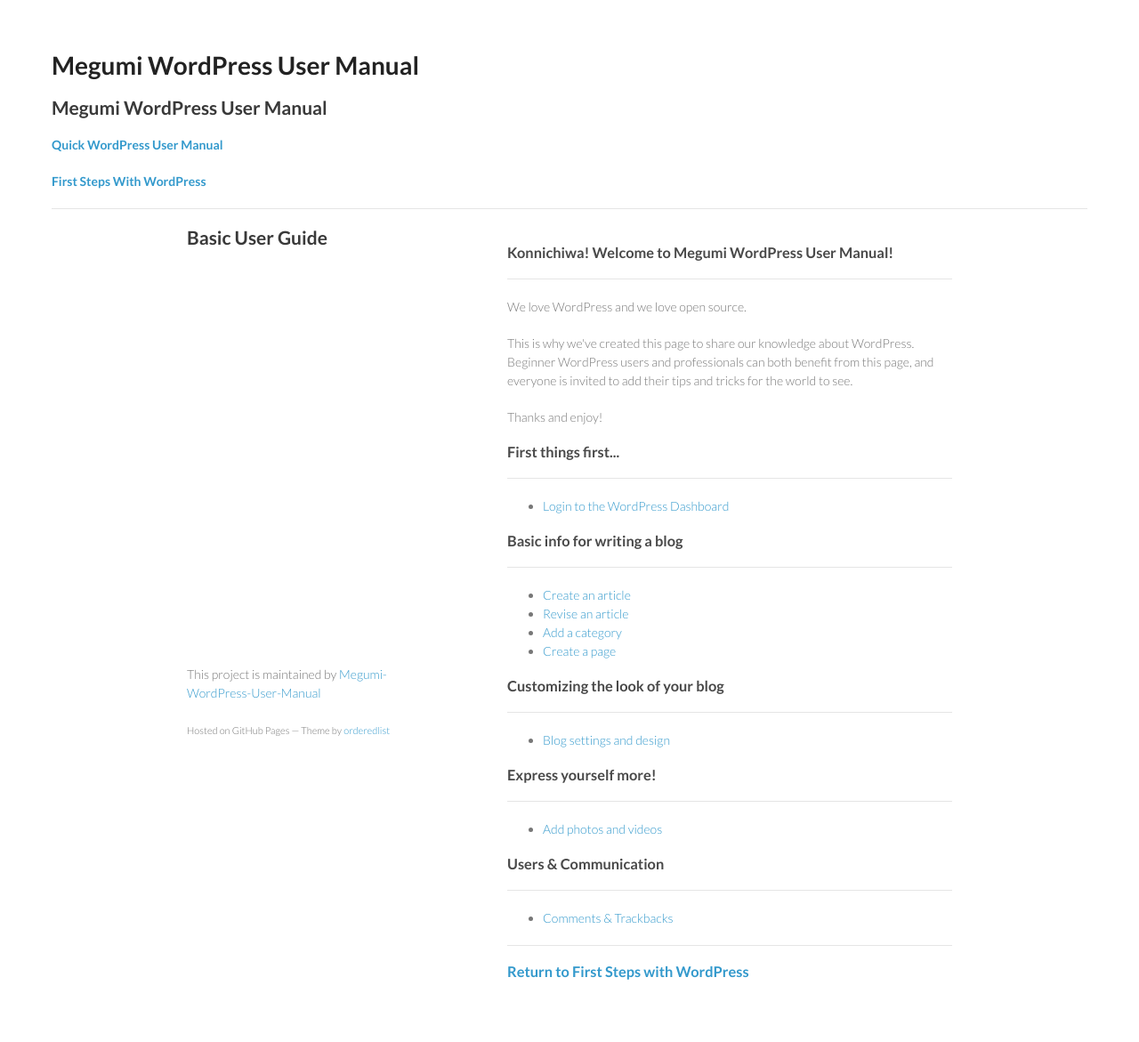
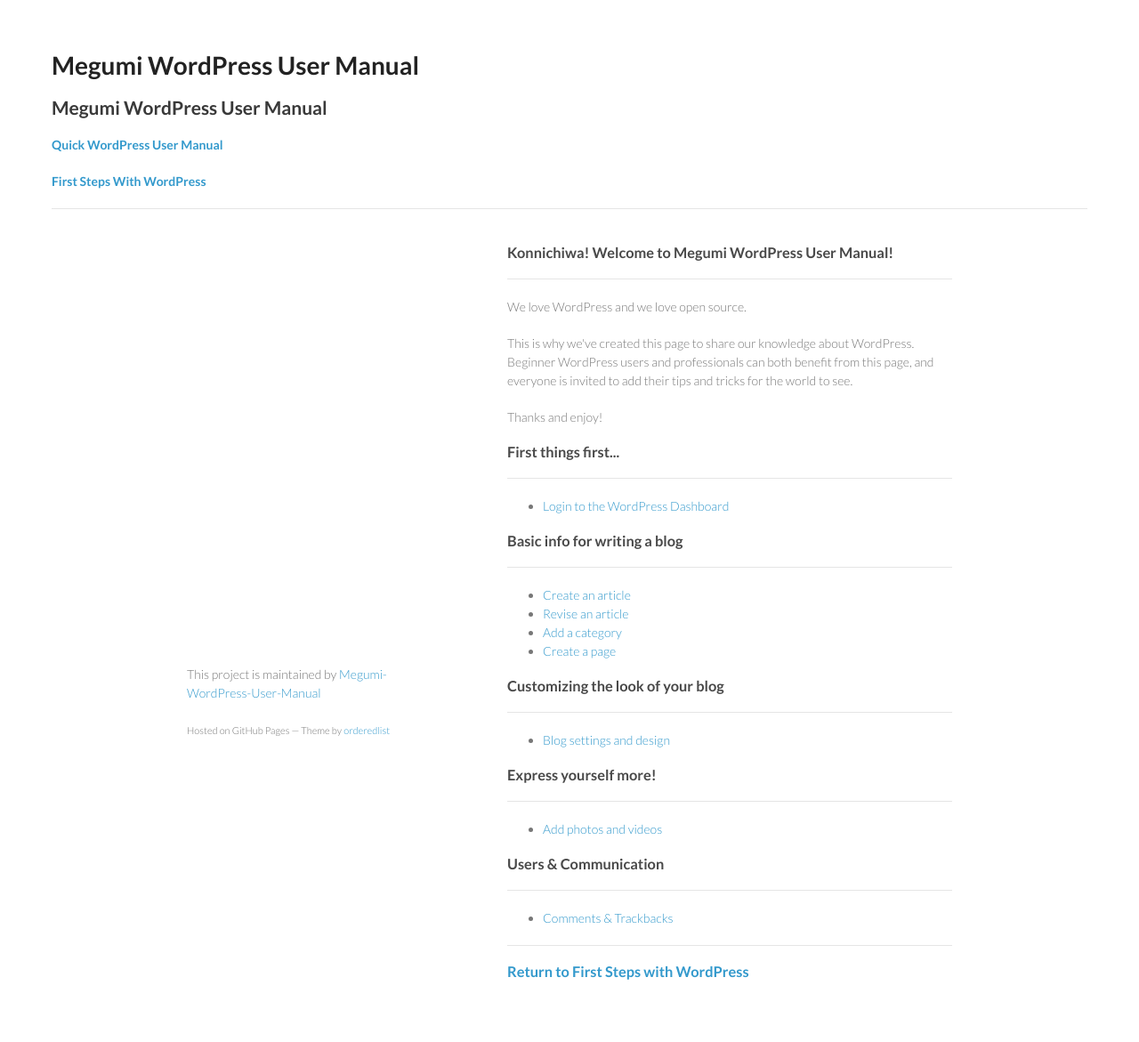
Before and after one commit to Megumi-WordPress-User-Manual/Intro, a Jekyll site: the page built from index.html, in a window 1280 px wide. Shown: the whole page at 89% size. Built offline with Jekyll 4.4.1, drawn with Linux system fonts in a browser that asks for light colours.

Commit message:
Update index.html

```diff
--- a/index.html
+++ b/index.html
@@ -18,11 +18,6 @@
   </head>
   <body>
     <div class="wrapper">
-
-      <header>
-        <h2>Basic User Guide</h2>
-      </header>
-
       <section>
         <h1>
 <a id="megumi-wordpress-user-manual" class="anchor" href="#megumi-wordpress-user-manual" aria-hidden="true"><span class="octicon octicon-link"></span></a></h1>
```
